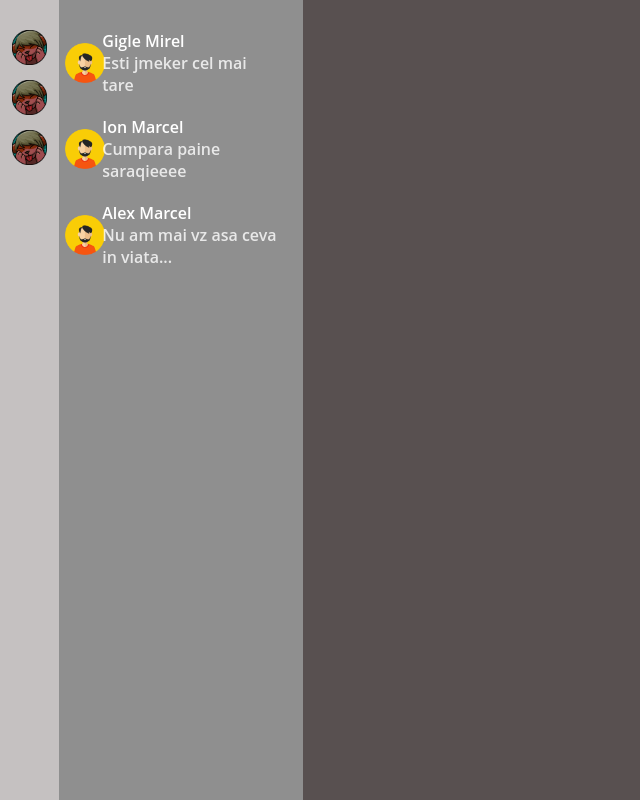
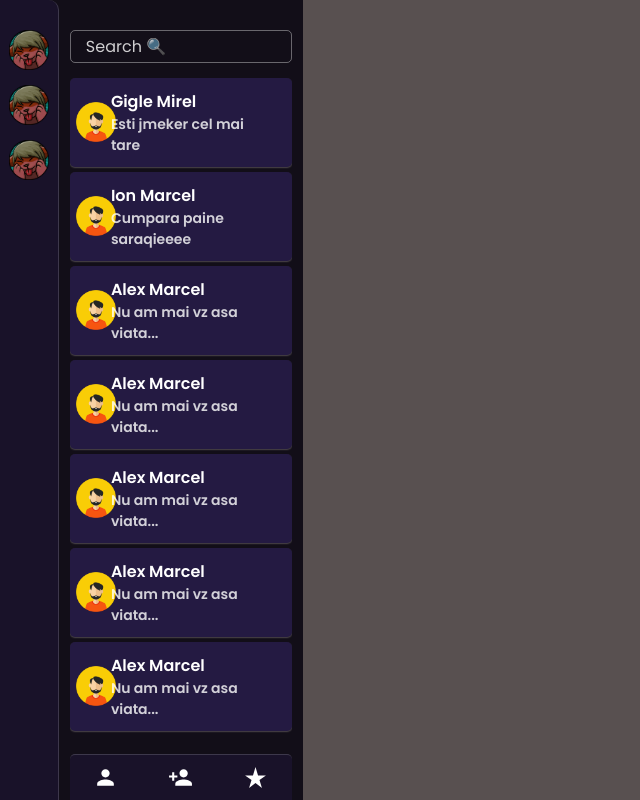
Before and after one commit to ilinaraducristian/rendezvous-old, a React (Create React App) app in the folder packages/react/: page / in a window 1280 px wide. Shown: the whole page, without its empty margins (0-640 px from the left). Built offline with nearby package versions, Linux system fonts and the light colour scheme.

Commit message:
add style

```diff
--- a/packages/react/package.json
+++ b/packages/react/package.json
@@ -40,5 +40,8 @@
       "last 1 firefox version",
       "last 1 safari version"
     ]
+  },
+  "devDependencies": {
+    "eslint-config-react-app": "^7.0.1"
   }
 }
--- a/packages/react/public/index.html
+++ b/packages/react/public/index.html
@@ -5,16 +5,16 @@
     <link rel="icon" href="%PUBLIC_URL%/favicon.ico" />
     <meta name="viewport" content="width=device-width, initial-scale=1" />
     <meta name="theme-color" content="#000000" />
-    <meta
-      name="description"
-      content="Web site created using create-react-app"
-    />
+    <meta name="description" content="Web site created using create-react-app" />
     <link rel="apple-touch-icon" href="%PUBLIC_URL%/logo192.png" />
     <!--
       manifest.json provides metadata used when your web app is installed on a
       user's mobile device or desktop. See https://developers.google.com/web/fundamentals/web-app-manifest/
     -->
     <link rel="manifest" href="%PUBLIC_URL%/manifest.json" />
+    <link rel="preconnect" href="https://fonts.googleapis.com" />
+    <link rel="preconnect" href="https://fonts.gstatic.com" crossorigin />
+    <link href="https://fonts.googleapis.com/css2?family=Poppins:ital,wght@0,400;0,600;0,800;1,700&display=swap" rel="stylesheet" />
     <!--
       Notice the use of %PUBLIC_URL% in the tags above.
       It will be replaced with the URL of the `public` folder during the build.
--- /dev/null
+++ b/packages/react/src/components/User/User.jsx
@@ -0,0 +1,47 @@
+import React from "react";
+
+// STYLES
+import * as Styled from "./UserStyled";
+
+// LIBRARIES
+
+// CONSTANTS & MOCKS
+
+// REDUX
+
+// COMPONENTS
+
+const User = (props) => {
+  // PROPS
+  const { onClick = () => {}, styleType = "", icon = "", name = "", lastMessage = "" } = props;
+
+  // CONSTANTS USING LIBRARYS
+
+  // CONSTANTS USING HOOKS
+
+  // GENERAL CONSTANTS
+
+  // USE EFFECT FUNCTION
+
+  // REQUEST API FUNCTIONS
+
+  // HANDLERS FUNCTIONS
+
+  return (
+    <Styled.UserWrapper
+      onClick={() => {
+        onClick(name);
+      }}
+    >
+      <Styled.UserAvatarWrapper style={{ styleType }}>
+        <Styled.UserAvatar src={icon} alt="user icon" />
+      </Styled.UserAvatarWrapper>
+      <Styled.UserInfo>
+        <Styled.UserName>{name}</Styled.UserName>
+        <Styled.UserLastMessage>{lastMessage}</Styled.UserLastMessage>
+      </Styled.UserInfo>
+    </Styled.UserWrapper>
+  );
+};
+
+export default User;
--- /dev/null
+++ b/packages/react/src/components/User/UserStyled.jsx
@@ -0,0 +1,40 @@
+// LIBRARIES
+import styled, { css } from "styled-components";
+
+export const UserWrapper = styled.div`
+  width: 100%;
+  display: flex;
+  padding: 1.1rem;
+  border-radius: 0.5rem;
+  background-color: #6044c43e;
+  box-shadow: 0rem 0.1rem 0.15rem 0.01rem #8d868678;
+  cursor: pointer;
+`;
+export const UserAvatarWrapper = styled.div(
+  ({ style }) => css`
+    width: ${style.styleType === "mobile" ? "20%" : "15%"};
+    display: flex;
+    align-items: center;
+    justify-content: center;
+  `
+);
+export const UserAvatar = styled.img`
+  height: 4rem;
+  width: 4rem;
+`;
+export const UserInfo = styled.div`
+  width: 80%;
+  display: flex;
+  flex-direction: column;
+`;
+export const UserName = styled.span`
+  font-size: 1.6rem;
+  color: white;
+  font-weight: 600;
+`;
+export const UserLastMessage = styled.span`
+  font-size: 1.4rem;
+  color: #ffffff;
+  opacity: 80%;
+  font-weight: 600;
+`;
--- a/packages/react/src/index.css
+++ b/packages/react/src/index.css
@@ -2,6 +2,9 @@
   margin: 0;
   padding: 0;
   box-sizing: border-box;
-  font-family: open sans;
+  font-family: "Poppins", sans-serif;
   font-size: 62.5%;
 }
+body {
+  background-color: #120e18;
+}
--- a/packages/react/src/sections/Servers/ServerStyled.jsx
+++ b/packages/react/src/sections/Servers/ServerStyled.jsx
@@ -1,5 +1,5 @@
 // LIBRARIES
-import styled, { css} from "styled-components";
+import styled, { css } from "styled-components";
 
 export const Container = styled.div(
   ({ style }) => css`
@@ -9,13 +9,13 @@ export const Container = styled.div(
     flex-direction: column;
     align-items: center;
     padding-top: 3rem;
-    gap: ${style.styleType === "mobile" ? "0.5rem" : "1.5rem"};
+    gap: ${style.styleType === "mobile" ? "1rem" : "1.5rem"};
   `
 );
 
 export const ServerIconWrapper = styled.div`
-  width: 3.5rem;
-  height: 3.5rem;
+  width: 4rem;
+  height: 4rem;
   border-radius: 50%;
 `;
 export const ServerIcon = styled.img`
--- a/packages/react/src/sections/Users/Users.jsx
+++ b/packages/react/src/sections/Users/Users.jsx
@@ -4,6 +4,11 @@ import React from "react";
 import * as Styled from "./UsersStyled";
 import userIcon from "../../assets/images/sections/users/userIcon.png";
 // LIBRARIES
+
+// REDUX
+
+// COMPONENTS
+import User from "../../components/User/User";
 
 // CONSTANTS & MOCKS
 const usersModel = [
@@ -17,17 +22,53 @@ const usersModel = [
   },
   {
     name: "Alex Marcel",
-    lastMessage: "Nu am mai vz asa ceva in viata...",
+    lastMessage: "Nu am mai vz asa viata...",
+  },
+  {
+    name: "Alex Marcel",
+    lastMessage: "Nu am mai vz asa viata...",
+  },
+  {
+    name: "Alex Marcel",
+    lastMessage: "Nu am mai vz asa viata...",
+  },
+  {
+    name: "Alex Marcel",
+    lastMessage: "Nu am mai vz asa viata...",
+  },
+  {
+    name: "Alex Marcel",
+    lastMessage: "Nu am mai vz asa viata...",
+  },
+  {
+    name: "Alex Marcel",
+    lastMessage: "Nu am mai vz asa viata...",
+  },
+  {
+    name: "Alex Marcel",
+    lastMessage: "Nu am mai vz asa viata...",
+  },
+  {
+    name: "Alex Marcel",
+    lastMessage: "Nu am mai vz asa viata...",
+  },
+  {
+    name: "Alex Marcel",
+    lastMessage: "Nu am mai vz asa viata...",
+  },
+  {
+    name: "Alex Marcel",
+    lastMessage: "Nu am mai vz asa viata...",
+  },
+  {
+    name: "Alex Marcel",
+    lastMessage: "Nu am mai vz asa viata...",
   },
 ];
 
-// REDUX
-
-// COMPONENTS
-
 const Users = (props) => {
+  // PROPS
   const { onClick = () => {}, styleType = "" } = props;
-  // PROPS
 
   // CONSTANTS USING LIBRARYS
 
@@ -43,22 +84,21 @@ const Users = (props) => {
 
   return (
     <Styled.Container>
-      {usersModel?.map((user, index) => (
-        <Styled.UserWrapper
-          onClick={() => {
-            onClick(user.name);
-          }}
-          key={`user-${index}`}
-        >
-          <Styled.UserAvatarWrapper style={{ styleType }}>
-            <Styled.UserAvatar src={userIcon} alt="user icon" />
-          </Styled.UserAvatarWrapper>
-          <Styled.UserInfo>
-            <Styled.UserName>{user.name}</Styled.UserName>
-            <Styled.UserLastMessage>{user.lastMessage}</Styled.UserLastMessage>
-          </Styled.UserInfo>
-        </Styled.UserWrapper>
-      ))}
+      <Styled.SearchWrapper>
+        <Styled.Search placeholder="Search 🔍" />
+      </Styled.SearchWrapper>
+      <Styled.UserListWrapper>
+        {usersModel?.map((user, index) => (
+          <User key={`user-${index}`} onClick={onClick} styleType={styleType} icon={userIcon} name={user.name} lastMessage={user.lastMessage} />
+        ))}
+      </Styled.UserListWrapper>
+      <Styled.UserProfile>
+        <Styled.UserIconsWrapper>
+          <Styled.ProfileIcon />
+          <Styled.AddFriendIcon />
+          <Styled.FavoriteContact />
+        </Styled.UserIconsWrapper>
+      </Styled.UserProfile>
     </Styled.Container>
   );
 };
--- a/packages/react/src/sections/Users/UsersStyled.jsx
+++ b/packages/react/src/sections/Users/UsersStyled.jsx
@@ -1,45 +1,87 @@
 // LIBRARIES
 import styled, { css } from "styled-components";
+import PersonIcon from "@mui/icons-material/Person";
+import PersonAddIcon from "@mui/icons-material/PersonAdd";
+import StarRateIcon from "@mui/icons-material/StarRate";
 
 export const Container = styled.div`
   width: 100%;
   height: 100%;
   display: flex;
   flex-direction: column;
-  padding: 1rem;
+  padding: 0rem 1.1rem 0rem 1.1rem;
 `;
 
-export const UserWrapper = styled.div`
-  width: 100%;
-  display: flex;
-  padding-top: 2rem;
-  cursor: pointer;
-`;
-export const UserAvatarWrapper = styled.div(
-  ({ style }) => css`
-    width: ${style.styleType === "mobile" ? "20%" : "15%"};
-    display: flex;
-    align-items: center;
-    justify-content: center;
-  `
-);
-export const UserAvatar = styled.img`
-  height: 4rem;
-  width: 4rem;
-`;
-export const UserInfo = styled.div`
-  width: 80%;
+export const UserListWrapper = styled.div`
+  height: 100%;
   display: flex;
   flex-direction: column;
+  gap: 0.5rem;
+  margin-bottom: 2rem;
+  /* background-color: red; */
+  overflow-y: scroll;
+  &::-webkit-scrollbar {
+    display: none;
+  }
 `;
-export const UserName = styled.span`
+
+export const SearchWrapper = styled.div`
+  width: 100%;
+  height: 5%;
+  margin: 3rem 0 1.5rem 0;
+`;
+export const Search = styled.input`
+  width: 100%;
+  height: 100%;
+  background-color: transparent;
+  outline: none;
+  border: 0.1rem solid #ffffff5e;
+  border-radius: 0.5rem;
   font-size: 1.6rem;
   color: white;
-  font-weight: 600;
+  padding-left: 1.5rem;
+  &::placeholder {
+    font-size: 1.6rem;
+    color: white;
+    opacity: 80%;
+  }
+  &:focus::placeholder {
+    color: transparent;
+  }
 `;
-export const UserLastMessage = styled.span`
-  font-size: 1.6rem;
-  color: #ffffff;
-  opacity: 80%;
-  font-weight: 600;
+export const UserProfile = styled.div`
+  width: 100%;
+  margin: auto;
+  height: 7%;
+  background-color: #402d8528;
+  border-top-right-radius: 0.5rem;
+  border-top-left-radius: 0.5rem;
+  border-top: 0.05rem solid #ffffff29;
 `;
+
+export const UserIconsWrapper = styled.div`
+  width: 100%;
+  height: 100%;
+  display: flex;
+  align-items: center;
+  justify-content: center;
+  gap: 5rem;
+`;
+export const ProfileIcon = styled(PersonIcon)`
+  &.MuiSvgIcon-root {
+    color: white;
+    font-size: 2.5rem;
+  }
+`;
+export const AddFriendIcon = styled(PersonAddIcon)`
+  &.MuiSvgIcon-root {
+    color: white;
+    font-size: 2.5rem;
+  }
+`;
+export const FavoriteContact = styled(StarRateIcon)`
+  &.MuiSvgIcon-root {
+    color: white;
+    font-size: 2.5rem;
+  }
+`;
--- a/packages/react/src/view/Main/Main.jsx
+++ b/packages/react/src/view/Main/Main.jsx
@@ -27,6 +27,14 @@ const Main = () => {
     }
   }, []);
 
+  useEffect(() => {
+    window.addEventListener("resize", () => {
+      window.innerWidth <= 400 ? setDevice("mobile") : setDevice("browser");
+    });
+    return () => {
+      window.removeEventListener("resize", () => {});
+    };
+  }, []);
   // HANDLE FUNCTIONS
   const handleClick = (userName) => {
     setShowChat(!showChat);
@@ -63,7 +71,11 @@ const Main = () => {
               <Users styleType={display} onClick={handleClick} />
             </Styled.UsersWrapper>
             <Styled.ChatWrapper>
-              {defaultChatLayout ? <Styled.ChatDesktopLayout /> : <Chat styleType={display} userName={chatUserName} onClick={handleClick} />}
+              {defaultChatLayout && !isMobile ? (
+                <Styled.ChatDesktopLayout />
+              ) : (
+                <Chat styleType={display} userName={chatUserName} onClick={handleClick} />
+              )}
             </Styled.ChatWrapper>
           </>
         );
--- a/packages/react/src/view/Main/MainStyled.jsx
+++ b/packages/react/src/view/Main/MainStyled.jsx
@@ -10,34 +10,31 @@ export const Container = styled.div`
 
 export const ServersWrapper = styled.div(
   ({ style }) => css`
+    height: 100%;
+    border-right: 0.05rem solid #ffffff29;
+    background-color: #402d8528;
+    border-top-right-radius: 1rem;
     ${style.display === "mobile" &&
     css`
       width: 15%;
-      height: 100%;
-      background-color: #c5c1c1;
     `}
     ${style.display === "browser" &&
     css`
       width: 6%;
-      height: 100%;
-      background-color: #c5c1c1;
     `}
   `
 );
 
 export const UsersWrapper = styled.div(
   ({ style }) => css`
+    height: 100%;
     ${style.display === "mobile" &&
     css`
       width: 85%;
-      height: 100%;
-      background-color: #8f8f8f;
     `}
     ${style.display === "browser" &&
     css`
       width: 25%;
-      height: 100%;
-      background-color: #8f8f8f;
     `}
   `
 );
```
Also changed, not shown: 2 other files (tests, documents, lock files or other folders).
